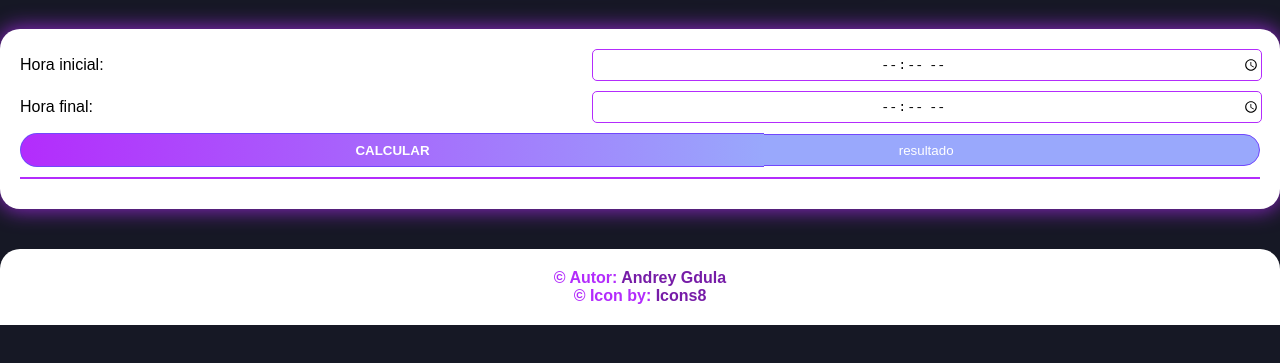
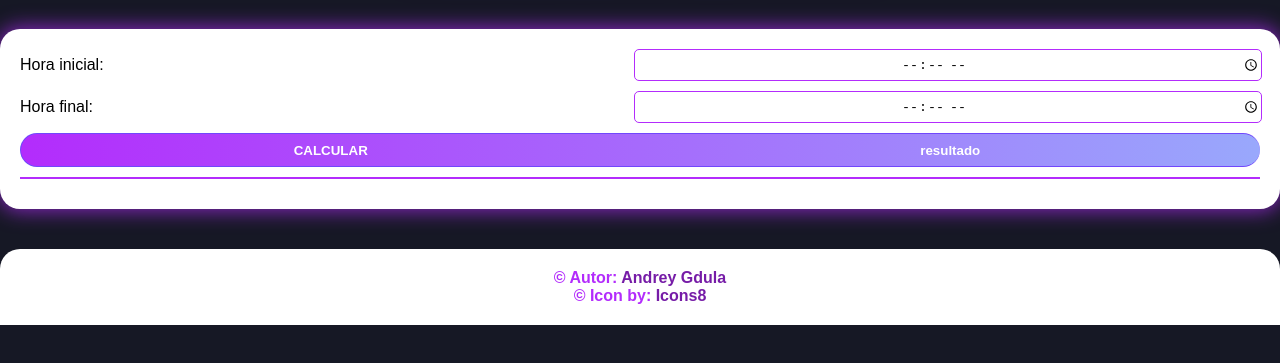
Before and after one commit to AndreyGdula/calculadora-horas, a plain HTML site: page index.html in a window 1280 px wide. Shown: the part 113-476 px from the top of the page. Drawn offline with Linux system fonts and the light colour scheme; a web font is replaced by a local one.

Commit message:
update button

```diff
--- a/index.html
+++ b/index.html
@@ -17,8 +17,10 @@
             <input type="time" name="time-start" id="time-start">
             <label for="time-final">Hora final:</label>
             <input type="time" name="time-final" id="time-final">
-            <input type="submit" value="CALCULAR" onclick="calcular()">
-            <input type="text" class="res" value="resultado" disabled>
+            <button class="button-submit" onclick="calcular()">
+                <span class="span-button" class="submit">CALCULAR</span>
+                <span class="span-button" id="res">resultado</span>
+            </button>
         </section>
         <hr>
     </main>
--- a/scripts/script.js
+++ b/scripts/script.js
@@ -3,7 +3,7 @@ var list = []
 function calcular() {
     let start = String(document.querySelector("input#time-start").value)
     let final = String(document.querySelector("input#time-final").value)
-    let resultado = document.querySelector("input.res")
+    var resultado = document.querySelector("span#res")
 
     const [horaInicialS, minutoInicialS] = start.split(":")
     const [horaFinalS, minutoFinalS] = final.split(":")
@@ -20,12 +20,11 @@ function calcular() {
         let hora = Math.floor(resMin)
         let min = Math.ceil((resMin - hora) * 60)
 
-        resultado.value = `${hora.toString().padStart(2, "0")}:${min.toString().padStart(2, "0")}`
+        resultado.innerHTML = `${hora.toString().padStart(2, "0")}:${min.toString().padStart(2, "0")}`
         resultado.style.fontWeight = "bolder"
-        resultado.style.fontSize = "1em"
+        resultado.style.fontSize = "1.5em"
 
         list.push(`${hora}:${min}`)
         console.log(`resultado: ${hora.toString().padStart(2, "0")}:${min.toString().padStart(2, "0")}`)
-        console.log(list)
     }
 }
--- a/style/style.css
+++ b/style/style.css
@@ -49,6 +49,10 @@ section {
     align-items: center;
 }
 
+.button-submit {
+    grid-column: span 2;
+}
+
 footer {
     background-color: white;
     margin-top: 40px;
@@ -97,32 +101,21 @@ input[type=time] {
     width: 100%;
 }
 
-input[type=submit] {
-    width: 130%;
+.button-submit {
     border: 1px solid var(--color-sub);
     border-right: transparent;
-    border-radius: 20px 0px 0px 20px;
+    border-radius: 20px;
     background: linear-gradient(to right, var(--color-main), var(--color-sub2));
     color: white;
     font-weight: bolder;
     height: 34px;
-    z-index: 2;
-    box-sizing: border-box;
+
+    display: grid;
+    grid-template-columns: 1fr 1fr;
+    place-items: center;
 }
 
-input[type=submit]:hover {
+.button-submit:hover {
     transition: .5s;
-    font-size: 1em;
-    background: linear-gradient(to right, var(--color-sub2), var(--color-sub2));
+    background: linear-gradient(to left, var(--color-main), var(--color-sub2));
 }
-
-input.res {
-    background-color: var(--color-sub2);
-    border: 1px solid var(--color-sub);
-    border-radius: 0px 20px 20px 0px;
-    z-index: 1;
-    text-align: center;
-    height: 32px;
-    color: white;
-    box-sizing: border-box;
-}
```
